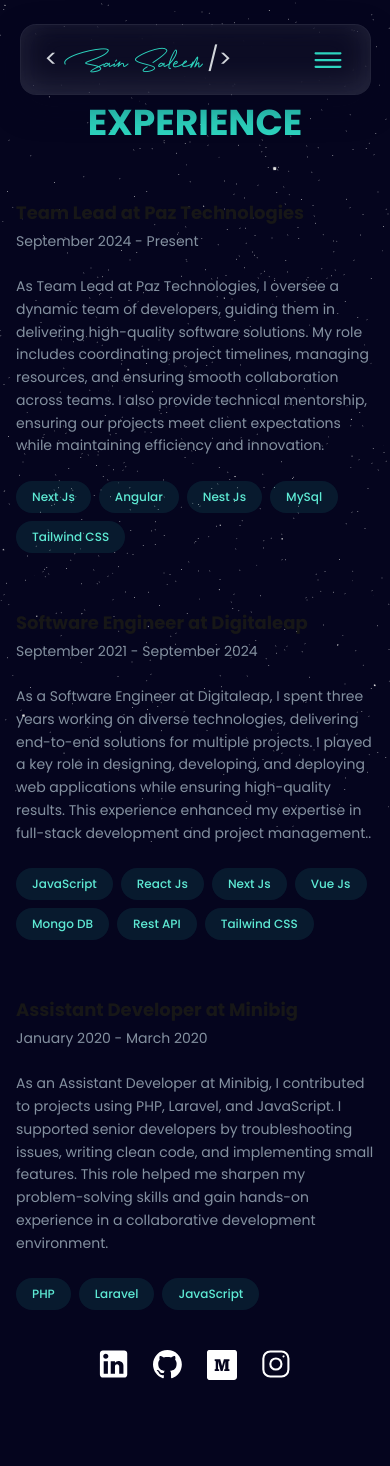
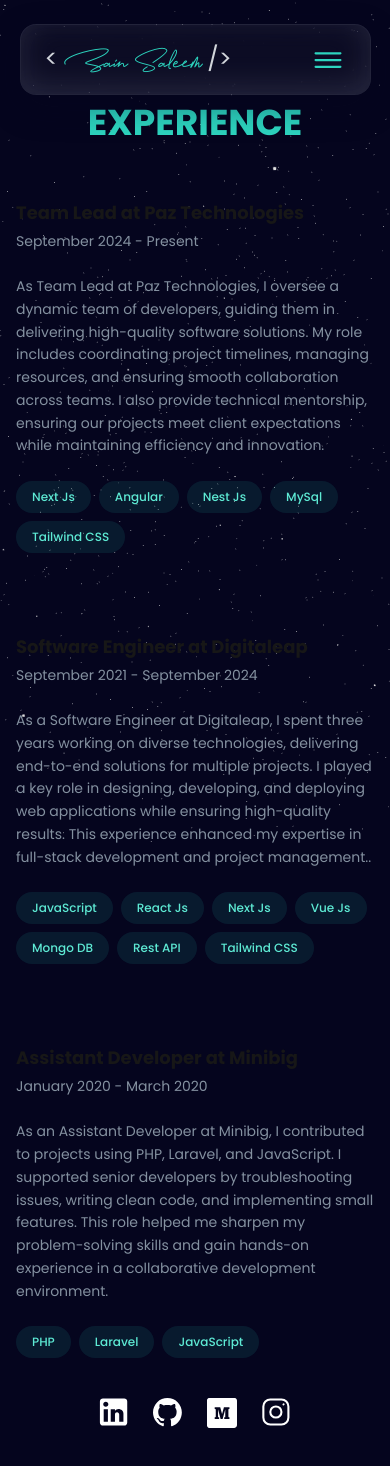
Before and after one commit to ZaynSaleem/developer-portfolio, a Next.js app: page /components/experience in a window 390 px wide. Before the commit the page ends 1420 px from the top, so only its background shows below. Built offline with nearby package versions, Linux system fonts and the light colour scheme.

Commit message:
Experience section Mobile Responsive UI fix

```diff
--- a/src/app/components/experience/page.jsx
+++ b/src/app/components/experience/page.jsx
@@ -4,15 +4,16 @@
 
 const ExperienceSection = () => {
   return (
-    <div className="flex flex-col gap-8 container" id="career">
+    <div className="flex flex-col gap-14 container" id="career">
       {/* ============== HEADING ============== */}
       <Heading title={"EXPERIENCE"} />
 
+      <div className="flex flex-col gap-20">
         {ExperienceJson && ExperienceJson?.length
           ? ExperienceJson?.map((experience, index) => {
               return (
                 <div
-                className="flex flex-col gap-6 pt-6 sm:gap-4 md:gap-6 lg:gap-8 xl:gap-10"
+                  className="flex flex-col gap-6 sm:gap-4 md:gap-6 lg:gap-8 xl:gap-6"
                   key={index}
                 >
                   {/* ============== Company Detail & Experience ============== */}
@@ -46,7 +47,8 @@
                   {experience?.technologies &&
                   experience?.technologies?.length ? (
                     <div className="flex flex-wrap gap-2 sm:gap-3">
-                    {experience?.technologies?.map((technology, innerIndex) => {
+                      {experience?.technologies?.map(
+                        (technology, innerIndex) => {
                           return (
                             <div
                               key={innerIndex}
@@ -55,7 +57,8 @@
                               {technology || "technology"}
                             </div>
                           );
-                    })}
+                        }
+                      )}
                     </div>
                   ) : (
                     ""
@@ -65,6 +68,7 @@
             })
           : ""}
       </div>
+    </div>
   );
 };
 
```
Lines whose indentation alone changed are shown as unchanged.
